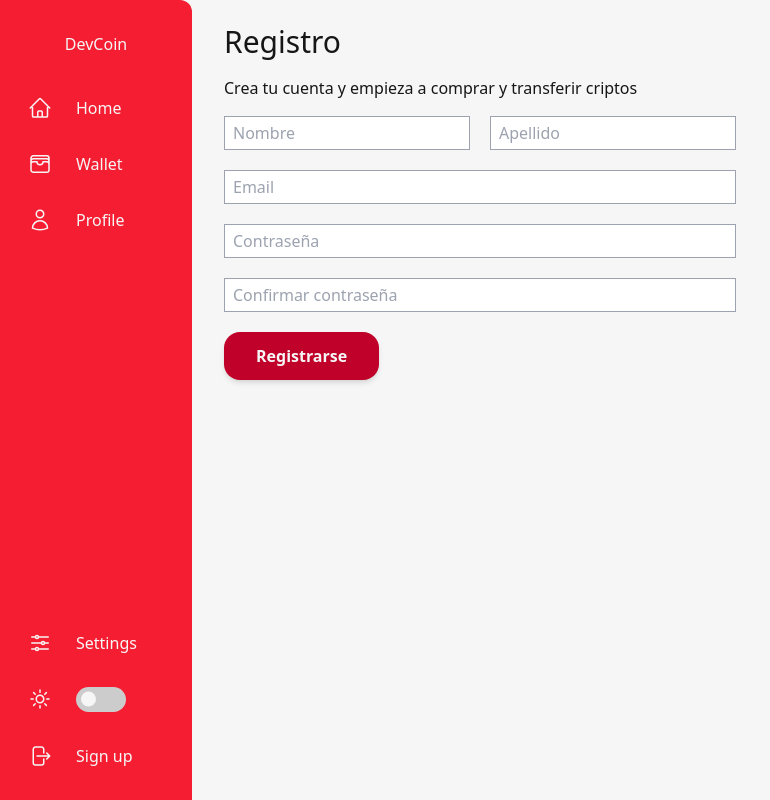
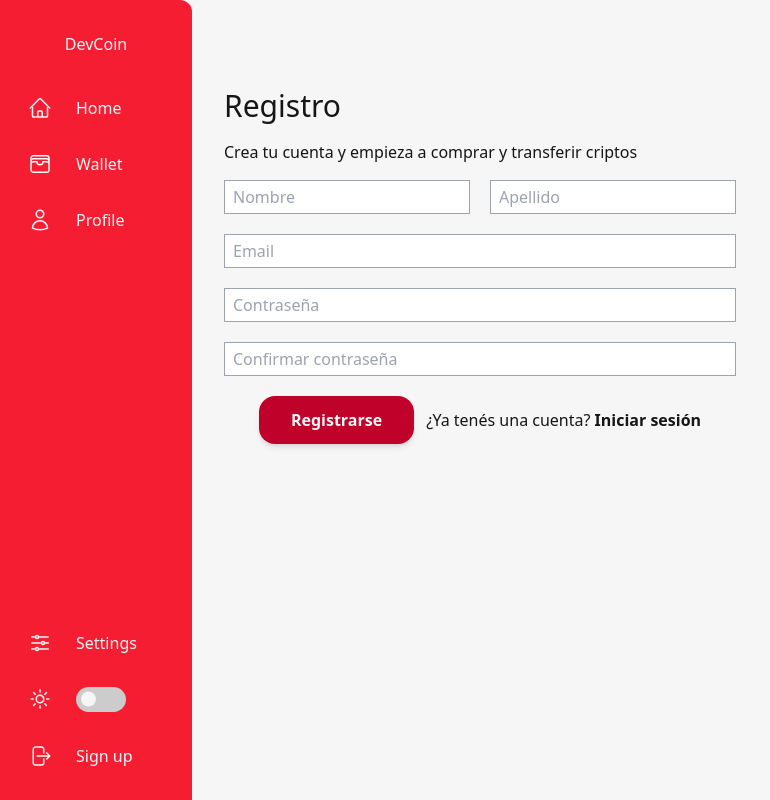
Before and after one commit to lautaroRocha/devCoin-front, a React (Vite) app: page /signup in a window 1280 px wide. Shown: the whole page, without its empty margins (0-770 px from the left). Built offline with nearby package versions, Linux system fonts and the light colour scheme.

Commit message:
minor fixes

```diff
--- a/src/components/SignUp/SignUp.jsx
+++ b/src/components/SignUp/SignUp.jsx
@@ -1,11 +1,12 @@
 import React from 'react'
+import { Link } from 'react-router-dom';
 import { AppWrap } from '../../wrapper';
 
 
 function SignUp() {
   return (
     <>
-            <h2 className="text-3xl mb-4">Registro</h2>
+            <h2 className="text-3xl mb-4 mt-16">Registro</h2>
             <p className="mb-4">
               Crea tu cuenta y empieza a comprar y transferir criptos
             </p>
@@ -14,7 +15,7 @@ function SignUp() {
                 <input type="text" placeholder="Nombre" className="border border-gray-400 py-1 px-2" />
                   <input type="text" placeholder="Apellido" className="border border-gray-400 py-1 px-2" />
                   </div>
-                  <div class="mt-5">
+                  <div className="mt-5">
                     <input type="email" placeholder="Email" className="border border-gray-400 py-1 px-2 w-full" />
                   </div>
                   <div class="mt-5">
@@ -23,10 +24,13 @@ function SignUp() {
                   <div class="mt-5">
                     <input type="password" placeholder="Confirmar contraseña" className="border border-gray-400 py-1 px-2 w-full" />
                   </div>
-                  <div className="mt-5">
-                    <button className="home-buttons">Registrarse</button>
+                  <div className="mt-5 flex flex-col gap-3 md:flex-row md:items-center md:w-fit md:mx-auto">
+                    <button className="home-buttons h-fit">Registrarse</button>
+                  <span className='text-center'>¿Ya tenés una cuenta?
+                    <Link to="/login" className='font-semibold'> Iniciar sesión</Link>
+                  </span>
                   </div>
-                </form>
+              </form>
         </>
   )
 }
--- a/src/components/Walllet/Wallet.jsx
+++ b/src/components/Walllet/Wallet.jsx
@@ -1,4 +1,4 @@
-import React, {useState} from 'react';
+import React, {useState, useEffect} from 'react';
 import { AppWrap } from '../../wrapper';
 
 import {Balance, History, Transfer, Deposit} from '../../components'
@@ -24,6 +24,7 @@ const Wallet = () => {
             break;
     }
 
+    useEffect(() => {
         const sectionButtons = document.querySelectorAll('#li')
         sectionButtons.forEach( (btn) =>{
             if(btn.textContent === selectedView){
@@ -32,6 +33,8 @@ const Wallet = () => {
                 btn.style.backgroundColor =  '#c0012a'
             }
         })
+    }, [selectedView]);
+
 
 
     return (
```
